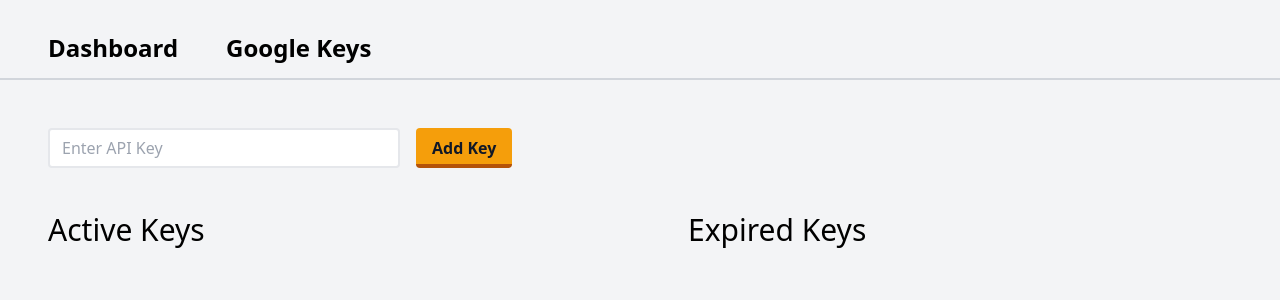
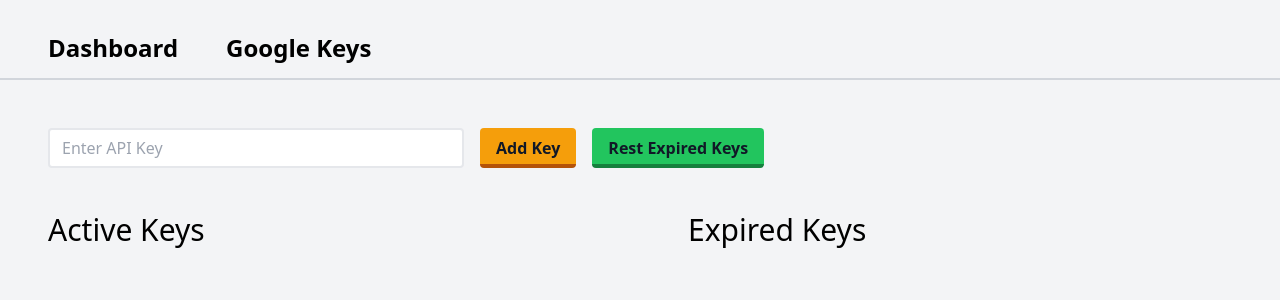
Before and after one commit to iAmIlluminati/youtube-api, a Django app: page /keys in a window 1280 px wide. Shown: the top 300 px of the page. Run offline with Django 4.2, Linux system fonts and the light colour scheme; data that the repository does not hold is empty; some libraries are stand-ins or nearby versions.

Commit message:
fixing reset keys and displaying tokens

```diff
--- a/youPI/base/urls.py
+++ b/youPI/base/urls.py
@@ -3,4 +3,5 @@ from . import views
 urlpatterns = [
     path('', views.dashboard,name='dashboard'),
     path('keys', views.keys,name='keys'),
+    path('reset', views.resetKeys,name='reset'),
 ]
--- a/youPI/base/views.py
+++ b/youPI/base/views.py
@@ -1,7 +1,7 @@
 from django.shortcuts import render
 from .serializers import KeysSerializer
 from .models import Keys
-from utils import insertOne,respToJSON,findAll
+from utils import insertOne,respToJSON,findAll, updateMany
 
 import time
 import uuid
@@ -9,6 +9,8 @@ import uuid
 #Dashboard to query the api
 def dashboard(request):
     return render(request,"dashboard.html")
+
+
 
 
 #Form to add multiple Google API keys and
@@ -27,7 +29,13 @@ def keys(request):
             print(serializer.data)
             insertOne("keys",serializer.data)
 
-    tokens=findAll("keys",{"status":"unused"})
+    tokens=findAll("keys",{"status":"current"})
     context ={"tokens":tokens}
     # Tokens to be rendered in keys page it will be {id:,token:,active:}  (active will be either 'current','unused', 'expired' )
     return render(request,"keys.html",context)
+
+
+def resetKeys(request):
+    res = updateMany("keys",{},{"status":"expired"})
+    print("Resetting here")
+    return res
--- a/youPI/templates/addKey.html
+++ b/youPI/templates/addKey.html
@@ -1,10 +1,7 @@
 <div class="flex justify-left mt-12 ml-12 ">
-    <form method="POST" class="mb-3 w-[55vw] flex">
+    <form method="POST" class="mb-3 w-[65vw] flex">
       {% csrf_token %}
       <div class="w-[50%]">
-        <!-- <label for="addGoogleKey" class="inline-block mb-2 text-gray-700 font-normal"
-        >Enter API Key</label
-      > -->
       <input
         name="key"
         type="text"
@@ -16,5 +13,8 @@
       <button type="submit" class="bg-amber-500 text-gray-900 hover:bg-amber-400 font-bold ml-4 h-10 py-2 px-4 border-b-4 border-amber-700 hover:border-amber-500 rounded">
         Add Key
       </button>
+      <button class="bg-green-500 float-left text-gray-900 hover:bg-green-400 font-bold ml-4 h-10 py-2 px-4 border-b-4 border-green-700 hover:border-green-500 rounded">
+        Rest Expired Keys
+      </button>
     </form>
   </div>
--- a/youPI/templates/dashboard.html
+++ b/youPI/templates/dashboard.html
@@ -10,5 +10,6 @@
   <title>YouPI Dashboard</title>
 </head>
 <body>
+  {% include 'navbar.html' %}
 
 </body>
--- a/youPI/templates/js/keys.js
+++ b/youPI/templates/js/keys.js
@@ -0,0 +1,11 @@
+window.get = function(url, data) {
+    return fetch(url, {method: "GET"});
+  }
+function resetExpiredToken(){
+    const resetENDPOINT = "/reset"
+    fetch(resetENDPOINT).then(()=>{
+        console.log("Successfully reseted");
+    }).catch((e)=>{
+        console.log(e);
+    })
+}
--- a/youPI/templates/keys.html
+++ b/youPI/templates/keys.html
@@ -6,7 +6,7 @@
   <meta http-equiv="X-UA-Compatible" content="IE=edge">
   <meta name="viewport" content="width=device-width, initial-scale=1.0">
   <script src="https://cdn.tailwindcss.com"></script>
-  <!-- <script src="js/keys.js"></script> -->
+  <script src="js/keys.js"></script>
   <link href="https://cdnjs.cloudflare.com/ajax/libs/font-awesome/4.7.0/css/font-awesome.min.css" rel="stylesheet" />
   <title>YouPI - Keys</title>
 </head>
@@ -17,6 +17,8 @@
         <div class="w-[40%] h-[100%] ml-12 mr-[5%]">
             <div class="text-3xl">Active Keys</div>
             {% for i in tokens %}
+            <div>{{ i.status }}</div>
+
             {% if i.status == 'current' %}
                 <div class="bg-amber-100 border-amber-200 border-2 rounded-md p-2 mt-2 mb-2" >{{ i.key }}</div>
             {% endif %}
--- a/youPI/templates/navbar.html
+++ b/youPI/templates/navbar.html
@@ -1,6 +1,6 @@
 <div class="w-[100vw] h-12 mt-8 flex border-gray-300 border-b-2">
-    <a class="ml-12 text-2xl font-bold mr-12">Dashboard</a>
-    <a class="text-2xl font-bold  mr-12" >Google Keys</a>
+    <a class="cursor-pointer ml-12 text-2xl font-bold mr-12 " href="/">Dashboard</a>
+    <a class="cursor-pointer text-2xl font-bold  mr-12" href="/keys" >Google Keys</a>
 </div>
 
 <!-- Add underline to show which is selected -->
--- a/youPI/utils.py
+++ b/youPI/utils.py
@@ -1,8 +1,11 @@
 from pymongo import MongoClient
+
+# db =""
+connection_string="mongodb+srv://youtube-api:api-ebutuoy@cluster0.nkhhjii.mongodb.net/?retryWrites=true&w=majority"
+client = MongoClient(connection_string)
+db = client['youtube-api']
+
 def getDB():
-    connection_string="mongodb+srv://youtube-api:api-ebutuoy@cluster0.nkhhjii.mongodb.net/?retryWrites=true&w=majority"
-    client = MongoClient(connection_string)
-    db = client['youtube-api']
     return db
 
 def getCollection(name):
@@ -23,6 +26,8 @@ def makeList(values):
 def findAll(name,query):
     return makeList(getCollection(name).find(query))
 
+def updateMany(name,filter,value):
+    return getCollection(name).update_many(filter,{"$set":value})
 
 
 # Form response to JSON Convertor
```
Also changed, not shown: youPI/base/models.py (+6 -3 lines).
